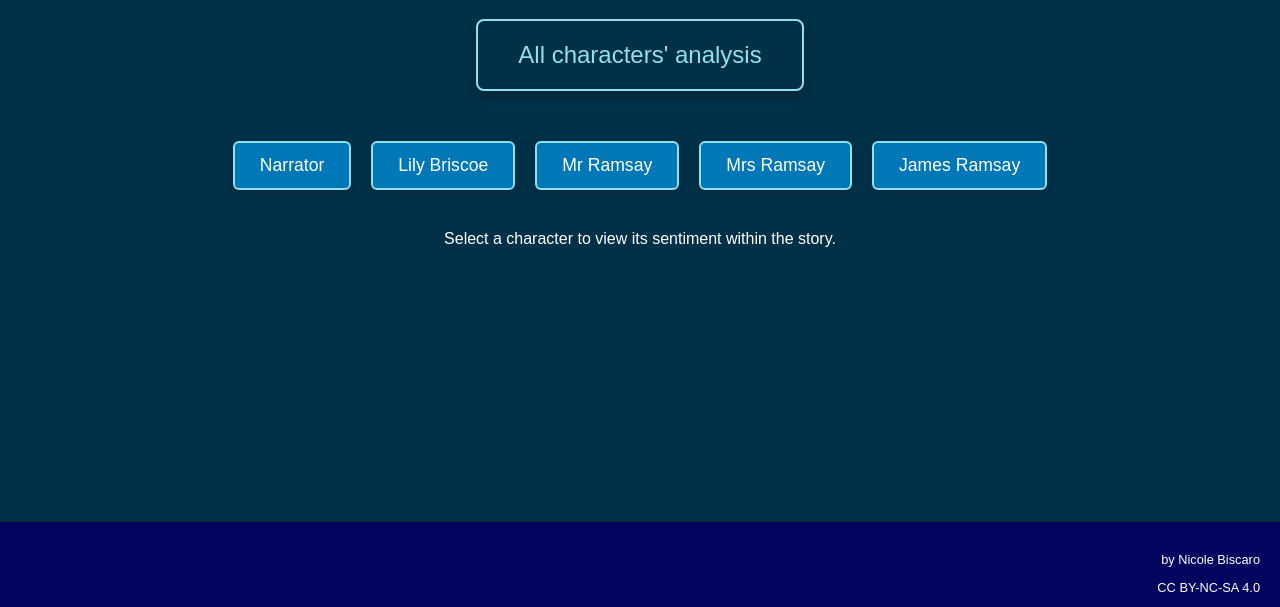
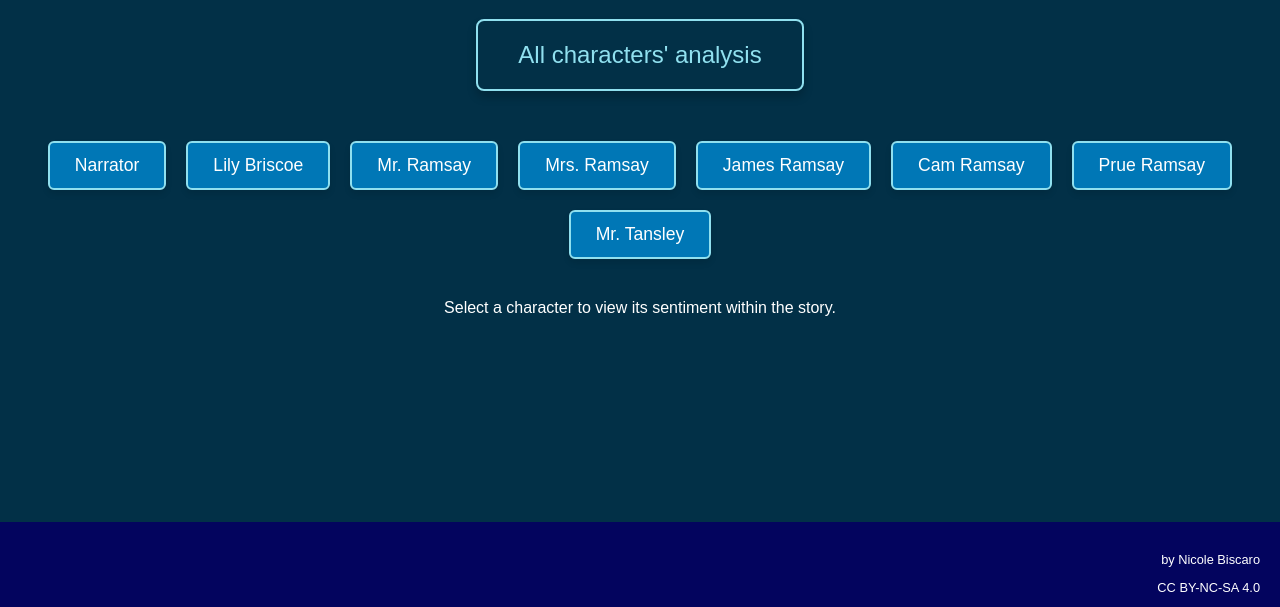
Before and after one commit to Nicolebi99/To-the-lighthouse_analysis, a plain HTML site: page visualization.html in a window 1280 px wide. Shown: the part 304-911 px from the top of the page. Drawn offline with Linux system fonts and the light colour scheme.

Commit message:
Update visualization.html

```diff
--- a/visualization.html
+++ b/visualization.html
@@ -154,9 +154,12 @@
         <ul class="character-list">
             <li><button onclick="loadVisualization('Narrator')">Narrator</button></li>
             <li><button onclick="loadVisualization('Lily_Briscoe')">Lily Briscoe</button></li>
-            <li><button onclick="loadVisualization('Mr_Ramsay')">Mr Ramsay</button></li>
-            <li><button onclick="loadVisualization('Mrs_Ramsay')">Mrs Ramsay</button></li>
+            <li><button onclick="loadVisualization('Mr_Ramsay')">Mr. Ramsay</button></li>
+            <li><button onclick="loadVisualization('Mrs_Ramsay')">Mrs. Ramsay</button></li>
             <li><button onclick="loadVisualization('James_Ramsay')">James Ramsay</button></li>
+            <li><button onclick="loadVisualization('Cam_Ramsay')">Cam Ramsay</button></li>
+            <li><button onclick="loadVisualization('Prue_Ramsay')">Prue Ramsay</button></li>
+            <li><button onclick="loadVisualization('Mr_Tansley')">Mr. Tansley</button></li>
         </ul>
 
         <!-- Contenitore per le visualizzazioni -->
@@ -192,6 +195,10 @@
                 'Mr_Ramsay': 'Mr_Ramsay.html',
                 'Mrs_Ramsay': 'Mrs_Ramsay.html',
                 'James_Ramsay': 'James_Ramsay.html'
+                'Cam_Ramsay': 'Cam_Ramsay.html'
+                'Prue_Ramsay': 'Prue_Ramsay.html'
+                'Mr_Tansley': 'Mr_Tansley.html'
+
             };
 
             if (characterFiles[character]) {
```
